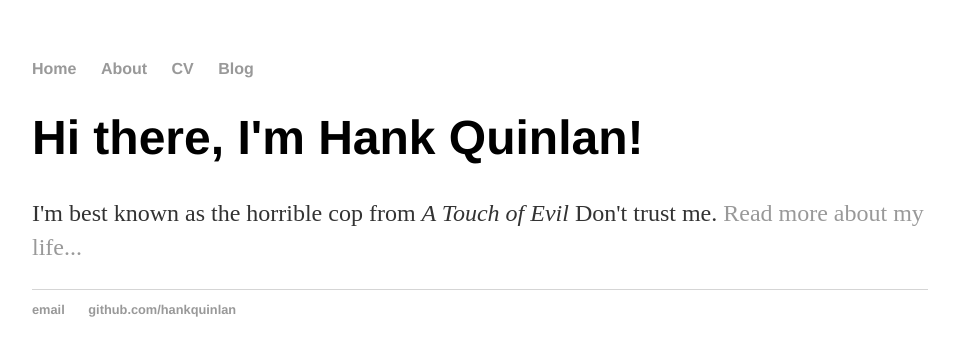
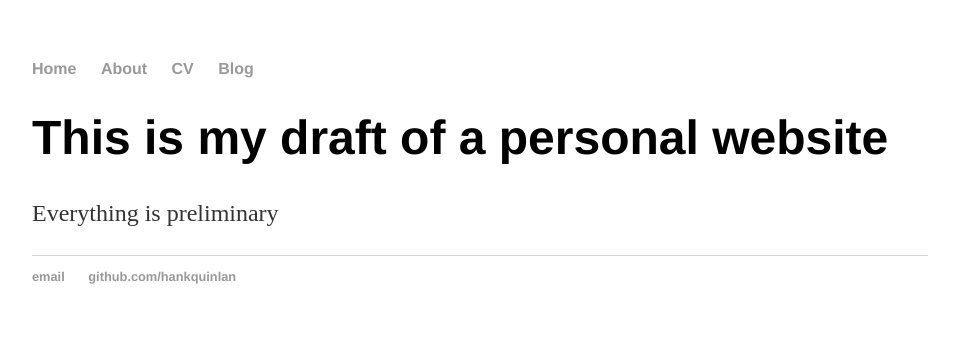
Before and after one commit to johanneszaia/johanneszaia.github.io, a Jekyll site: the page built from about/index.html, in a window 1280 px wide. Shown: the top 356 px of the page, without its empty margins (160-1119 px from the left). Built offline with Jekyll 4.4.1, drawn with Linux system fonts in a browser that asks for light colours.

Commit message:
Update index.html

```diff
--- a/about/index.html
+++ b/about/index.html
@@ -1,8 +1,8 @@
 ---
 layout: default
-title: Hank Quinlan, Horrible Cop
+title: About this website
 ---
 <div class="blurb">
-	<h1>Hi there, I'm Hank Quinlan!</h1>
-	<p>I'm best known as the horrible cop from <em>A Touch of Evil</em> Don't trust me. <a href="/about">Read more about my life...</a></p>
+	<h1>This is my draft of a personal website</h1>
+	<p> Everything is preliminary</p>
 </div><!-- /.blurb -->
```
